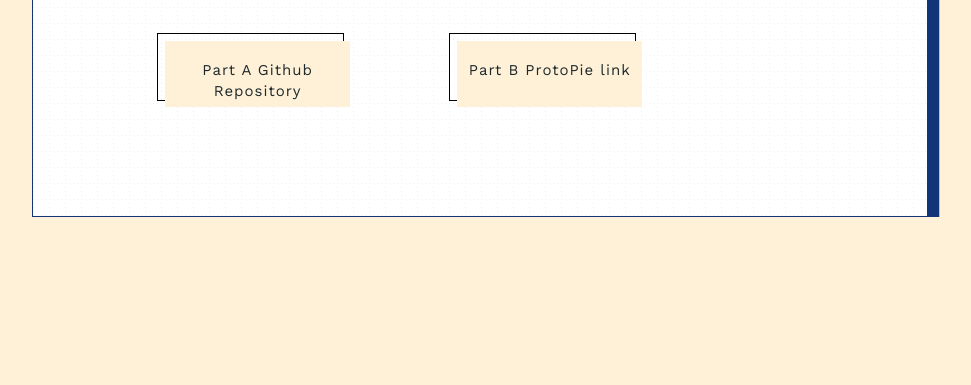
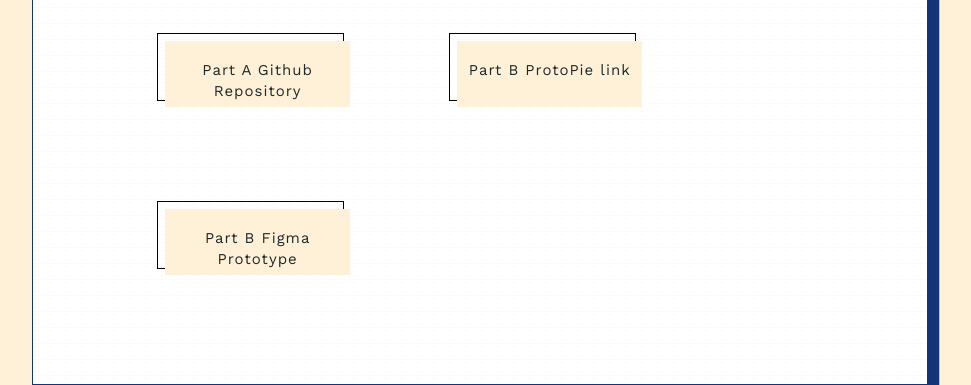
Before and after one commit to soapsrc/Phone-Unlock-Report, a plain HTML site: page index.html in a window 1280 px wide. Shown: the part 5316-5701 px from the top of the page, without its empty margins (160-1131 px from the left). Before the commit the page ends 5533 px from the top, so only its background shows below. Drawn offline with nearby package versions, Linux system fonts and the light colour scheme; some packages are replaced by stand-ins of ours; a script that the page names is missing; a web font is replaced by a local one.

Commit message:
Update youtube video and add link to Figma

```diff
--- a/index.html
+++ b/index.html
@@ -100,10 +100,11 @@
                 sensor on iPhones in which we realized it was the sensor responsible for making the screen go black when you make a call on your phone to prevent accidental button presses with your ear. That being said, this cannot be disabled on the
                 iPhone so we devised a technique for the prototype to prevent the black screen from showing up in the demo that could be confusing without knowing the above context. Below is a video summarizing the iterative design process for our interfaces
                 A and B.
-                <iframe width="770" height="430" src="https://www.youtube.com/embed/ZBfoAiuM-sM">
+                <iframe width="770" height="430" src="https://www.youtube.com/embed/ZnSatIL6B38">
                     </iframe>
                 <button type="button" class="fill2" onclick="button3()">View Repo</button>
                 <button type="button" class="fill" onclick="button2()">View Repo</button>
+                <button type="button" class="fill3" onclick="button1()">View Repo</button>
 
             </div>
         </div>
--- a/js/script.js
+++ b/js/script.js
@@ -91,7 +91,7 @@ $('a[href*="#"]')
     });
 
 function button1() {
-    window.open('assets/files/initialsketches.pdf', '_blank')
+    window.open('https://www.figma.com/file/17X9niDSoSJPE4SCrRaKBX/CPSC-581-Project-2?node-id=0%3A1', '_blank')
 }
 
 function button2() {
--- a/style.css
+++ b/style.css
@@ -437,7 +437,8 @@ button {
 /* Fill button styling */
 
 .fill,
-.fill2 {
+.fill2,
+.fill3 {
     font-size: 15px;
     font-weight: 200;
     letter-spacing: 1px;
@@ -450,7 +451,8 @@ button {
 }
 
 .fill::after,
-.fill2::after {
+.fill2::after,
+.fill3::after {
     padding-top: 10%;
     padding-bottom: 5%;
     text-align: center;
@@ -469,8 +471,13 @@ button {
     content: "Part A Github Repository";
 }
 
+.fill3::after {
+    content: "Part B Figma Prototype";
+}
+
 .fill:hover::after,
-.fill2:hover::after {
+.fill2:hover::after,
+.fill3:hover::after {
     top: 0px;
     left: 0px;
 }
```
